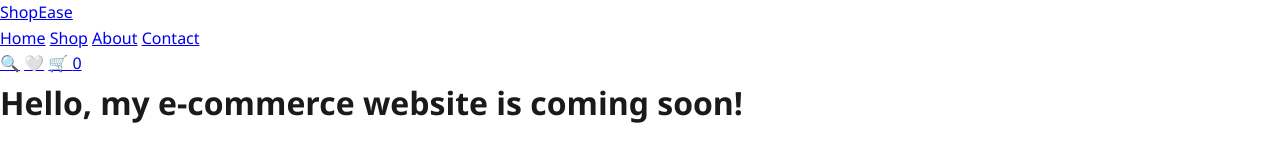
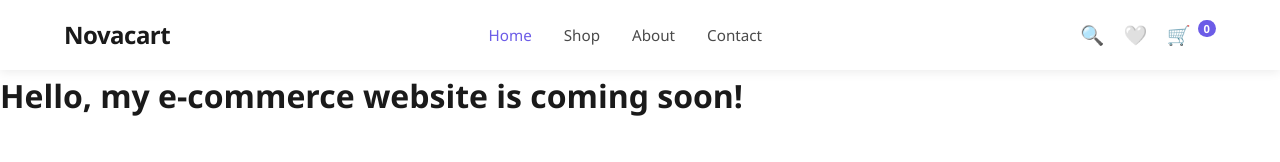
Before and after one commit to SayaliMisal24/CodeAlpha_Ecommerce, a plain HTML site: page index.html in a window 1280 px wide. Drawn offline with Linux system fonts and the light colour scheme.

Commit message:
Style navbar with sticky positioning and hover effects

```diff
--- a/css/style.css
+++ b/css/style.css
@@ -26,3 +26,100 @@ img {
     max-width: 100%;    /* images never overflow their container — critical for responsive design */
     display: block;     /* removes small unwanted gap that appears below images by default */
 }
+/* ===========================
+   4. NAVBAR STYLING
+=========================== */
+.navbar {
+    position: sticky;      /* keeps navbar visible even when the user scrolls down */
+    top: 0;                 /* sticks to the very top of the screen */
+    z-index: 100;           /* ensures navbar stays ABOVE other content, not hidden behind it */
+    background-color: #ffffff;
+    box-shadow: 0 2px 10px rgba(0, 0, 0, 0.08); /* soft shadow — gives a subtle "floating" look */
+}
+
+.navbar-container {
+    max-width: 1200px;      /* prevents content from stretching too wide on large screens */
+    margin: 0 auto;         /* centers the container horizontally on the page */
+    padding: 1rem 1.5rem;   /* space inside the navbar (top/bottom, left/right) */
+    display: flex;          /* arranges logo, links, icons in a ROW instead of stacked */
+    align-items: center;    /* vertically centers all items */
+    justify-content: space-between; /* pushes logo left, icons right, spreads them out evenly */
+}
+
+/* Logo styling */
+.logo {
+    font-size: 1.5rem;
+    font-weight: 700;           /* bold */
+    color: #1a1a1a;
+    text-decoration: none;      /* removes the default underline on links */
+    letter-spacing: -0.5px;     /* slightly tighter letter spacing — looks more premium on big text */
+}
+
+/* Navigation links container */
+.nav-links {
+    display: flex;
+    gap: 2rem;              /* even spacing between Home/Shop/About/Contact */
+}
+
+.nav-links a {
+    text-decoration: none;
+    color: #4a4a4a;
+    font-weight: 500;
+    font-size: 0.95rem;
+    position: relative;     /* needed so our hover underline animation can be positioned correctly */
+    transition: color 0.3s ease; /* smooth color change on hover instead of instant snap */
+}
+
+/* Hover effect: underline that grows from left to right */
+.nav-links a::after {
+    content: '';
+    position: absolute;
+    bottom: -4px;
+    left: 0;
+    width: 0;
+    height: 2px;
+    background-color: #6c5ce7;  /* our accent color — a modern purple */
+    transition: width 0.3s ease;
+}
+
+.nav-links a:hover {
+    color: #6c5ce7;
+}
+
+.nav-links a:hover::after {
+    width: 100%;   /* underline grows to full width on hover */
+}
+
+.nav-links a.active {
+    color: #6c5ce7;   /* highlights the current page link */
+}
+
+/* Icons on the right (search, wishlist, cart) */
+.navbar-icons {
+    display: flex;
+    align-items: center;
+    gap: 1.2rem;
+}
+
+.navbar-icons a {
+    text-decoration: none;
+    font-size: 1.2rem;
+    color: #1a1a1a;
+    position: relative;
+    transition: transform 0.2s ease; /* slight bounce effect on hover */
+}
+
+.navbar-icons a:hover {
+    transform: scale(1.15);  /* icon grows slightly on hover — nice tactile feedback */
+}
+
+.cart-count {
+    background-color: #6c5ce7;
+    color: #ffffff;
+    font-size: 0.7rem;
+    font-weight: 600;
+    padding: 1px 6px;
+    border-radius: 50px;     /* fully rounded pill shape */
+    margin-left: 2px;
+    vertical-align: top;
+}
--- a/index.html
+++ b/index.html
@@ -22,7 +22,7 @@
         <div class="navbar-container">
 
             <!-- Logo / Brand Name -->
-            <a href="#" class="logo">ShopEase</a>
+            <a href="#" class="logo">Novacart</a>
 
             <!-- Navigation Links -->
             <nav class="nav-links">
```
